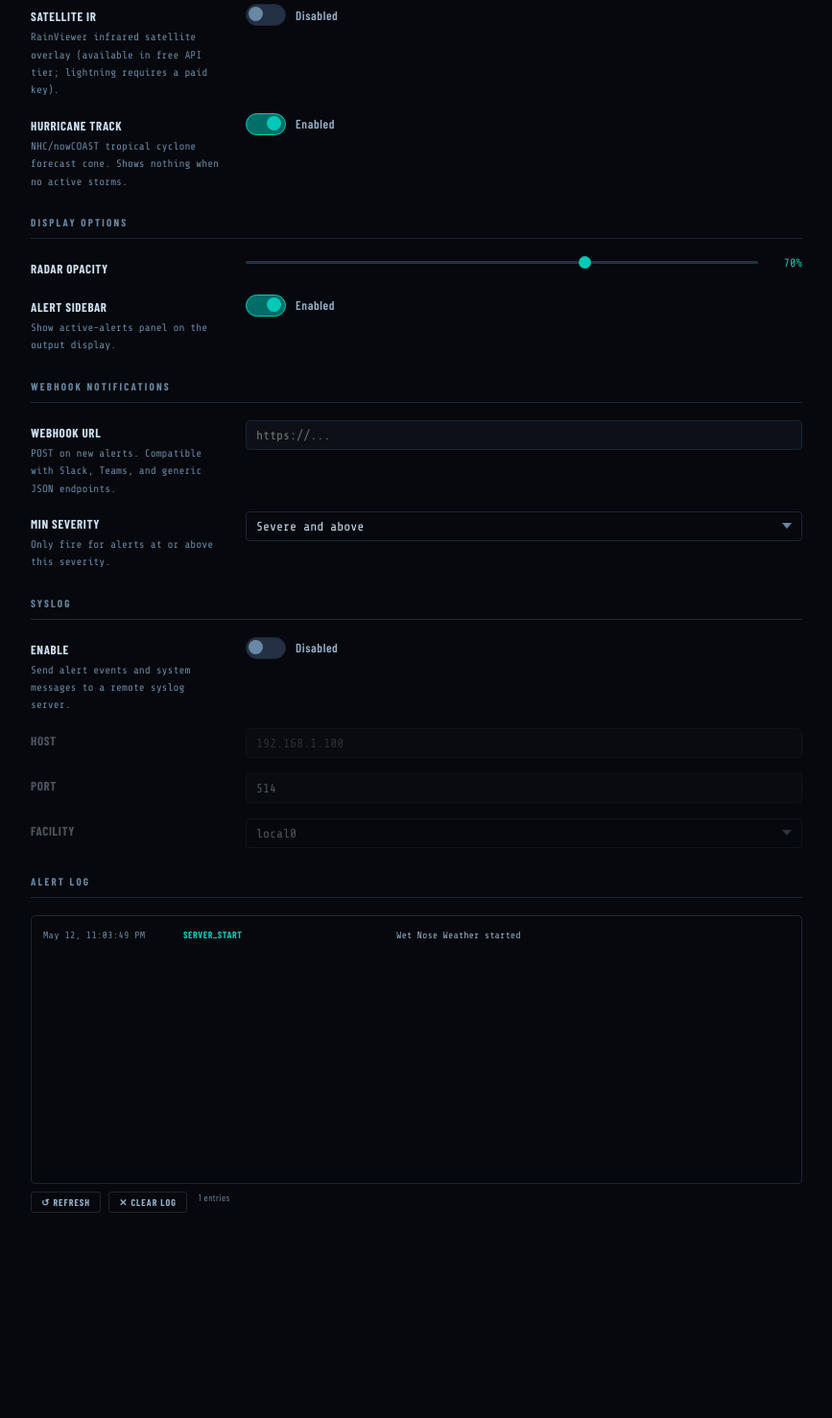
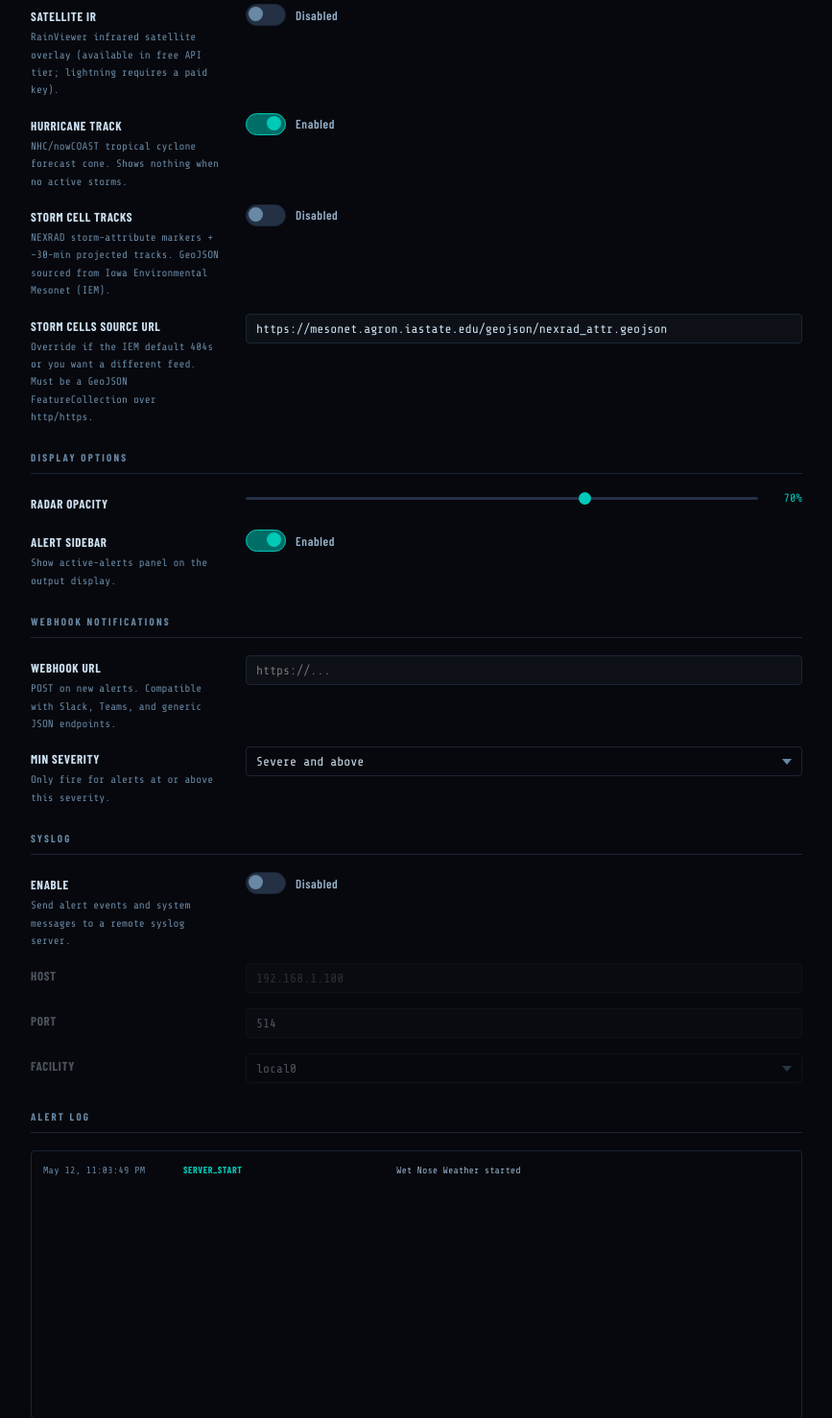
Before and after one commit to ShowSysDan/WetNoseWeather, a Flask app: page /settings in a window 1280 px wide. Shown: the part 1948-3426 px from the top of the page at 96% size, without its empty margins (206-1073 px from the left). Before the commit the page ends 3212 px from the top, so only its background shows below. Run offline with Flask 3, Linux system fonts and the light colour scheme; data that the repository does not hold is empty.

Commit message:
Add storm cell tracks overlay (IEM NEXRAD storm-attributes)
Settings
- show_storm_cells (bool, default off) and storm_cells_url (string,
  default https://mesonet.agron.iastate.edu/geojson/nexrad_attr.geojson).
- storm_cells_url goes through the existing _is_safe_url SSRF check:
  http/https only, no private/loopback IP literals. Empty string is
  allowed and disables the feature even if show_storm_cells is on.

Backend
- /api/storm_cells proxies the configured URL with a 30-second
  in-process cache (per URL, bounded to 8 entries). If the upstream
  hiccups we serve the last good payload with stale:true so the kiosk
  doesn't blink off the air for a single poll. Non-FeatureCollection
  responses are rejected explicitly.

Output (kiosk)
- New loadStormCells reads the proxy and renders a Leaflet LayerGroup:
  cell marker, escaped label "<id> · <dBZ>", and a dashed orange
  polyline projecting the cell's motion ~30 minutes ahead using a
  flat-earth approximation (good enough at NEXRAD scales). Polls
  every minute. Property names read case-insensitively because IEM
  has used both upper and lower case keys historically.

Settings page
- New "Storm Cell Tracks" toggle in the overlay section + a URL
  override field. Plumbed through applyToForm, saveSettings, and the
  overlays preview ("Cell tracks").

Docs
- README: feature description, configuration table, new API row,
  outbound-network bullet, external-data-sources table entry.

```diff
--- a/app.py
+++ b/app.py
@@ -118,6 +118,9 @@ DEFAULT_SETTINGS = {
     'pin_label':           '',
     'pin_radius_enabled':  False,
     'pin_radius_miles':    10,
+    # Storm cell tracks (IEM NEXRAD storm-attributes feed)
+    'show_storm_cells':    False,
+    'storm_cells_url':     'https://mesonet.agron.iastate.edu/geojson/nexrad_attr.geojson',
     'updated_at': 0,
 }
 
@@ -198,8 +201,13 @@ def validate_settings(data):
     en('syslog_facility',ALLOWED_SYSLOG_FACILITIES)
     for k in ('show_sidebar','show_alert_polygons','show_range_rings',
               'show_satellite_ir','show_hurricane','syslog_enabled',
-              'pin_enabled','pin_radius_enabled'):
+              'pin_enabled','pin_radius_enabled','show_storm_cells'):
         if k in data: out[k]=bool(data[k])
+    if 'storm_cells_url' in data:
+        url = str(data['storm_cells_url']).strip()[:2048]
+        if url and not _is_safe_url(url):
+            raise ValueError('storm_cells_url must be http(s) and not target a private/loopback address')
+        out['storm_cells_url'] = url
     if 'pin_label' in data:
         out['pin_label'] = str(data['pin_label']).strip()[:80]
     if 'webhook_url' in data:
@@ -532,6 +540,58 @@ def api_geocode():
             _geocode_cache.pop(old_key, None)
     return jsonify(out)
 
+# ── API: storm cells ──────────────────────────────────────
+# Proxy + cache for the IEM (Iowa Environmental Mesonet) NEXRAD
+# storm-attributes GeoJSON. URL is settable in /settings so it can be
+# pointed at a different feed without redeploying. We cache for 30s
+# per URL to be a polite client and to absorb the kiosk's polling.
+_STORM_CACHE_TTL_S  = 30
+_storm_cache        = {}    # url -> (timestamp, payload_dict, status_int)
+_storm_cache_lock   = threading.Lock()
+
+@app.route('/api/storm_cells')
+def api_storm_cells():
+    s   = load_settings()
+    url = (s.get('storm_cells_url') or '').strip()
+    if not url:
+        return jsonify({'type': 'FeatureCollection', 'features': [],
+                        'error': 'storm_cells_url is not set'}), 200
+    if not _is_safe_url(url):
+        return jsonify({'error': 'Configured storm_cells_url is not safe'}), 400
+
+    now = time.time()
+    with _storm_cache_lock:
+        hit = _storm_cache.get(url)
+        if hit and now - hit[0] < _STORM_CACHE_TTL_S:
+            return jsonify(hit[1]), hit[2]
+
+    try:
+        resp = req_lib.get(url, headers=HEADERS, timeout=8)
+        resp.raise_for_status()
+        data = resp.json()
+        if not isinstance(data, dict) or data.get('type') != 'FeatureCollection':
+            return jsonify({'type': 'FeatureCollection', 'features': [],
+                            'error': 'Upstream did not return a FeatureCollection'}), 502
+        with _storm_cache_lock:
+            _storm_cache[url] = (now, data, 200)
+            # Bound the cache: only ever a handful of URLs.
+            if len(_storm_cache) > 8:
+                _storm_cache.pop(next(iter(_storm_cache)), None)
+        return jsonify(data), 200
+    except req_lib.RequestException as e:
+        app_logger.warning(f'storm_cells fetch failed: {e}')
+        # Serve stale data if we have any so the kiosk doesn't go blank
+        # because IEM hiccuped for a single poll.
+        with _storm_cache_lock:
+            hit = _storm_cache.get(url)
+        if hit:
+            return jsonify({**hit[1], 'stale': True}), 200
+        return jsonify({'type': 'FeatureCollection', 'features': [],
+                        'error': str(e)}), 502
+    except ValueError as e:
+        return jsonify({'type': 'FeatureCollection', 'features': [],
+                        'error': f'Upstream returned non-JSON: {e}'}), 502
+
 # ── API: hurricane ────────────────────────────────────────
 @app.route('/api/hurricane')
 def get_hurricane():
--- a/settings.example.json
+++ b/settings.example.json
@@ -25,5 +25,7 @@
   "pin_label":           "",
   "pin_radius_enabled":  false,
   "pin_radius_miles":    10,
+  "show_storm_cells":    false,
+  "storm_cells_url":     "https://mesonet.agron.iastate.edu/geojson/nexrad_attr.geojson",
   "updated_at":          0
 }
--- a/templates/settings.html
+++ b/templates/settings.html
@@ -492,6 +492,26 @@
         </div>
       </div>
     </div>
+
+    <div class="field-row">
+      <div class="field-label"><strong>Storm Cell Tracks</strong>
+        <span>NEXRAD storm-attribute markers + ~30-min projected tracks. GeoJSON sourced from Iowa Environmental Mesonet (IEM).</span></div>
+      <div class="field-control">
+        <div class="toggle-wrap">
+          <label class="toggle"><input type="checkbox" id="show_storm_cells">
+            <div class="toggle-track"></div><div class="toggle-thumb"></div></label>
+          <span class="toggle-desc" id="td-storm-cells">—</span>
+        </div>
+      </div>
+    </div>
+    <div class="field-row">
+      <div class="field-label"><strong>Storm Cells Source URL</strong>
+        <span>Override if the IEM default 404s or you want a different feed. Must be a GeoJSON FeatureCollection over http/https.</span></div>
+      <div class="field-control">
+        <input class="styled-input" type="url" id="storm_cells_url"
+               placeholder="https://mesonet.agron.iastate.edu/geojson/nexrad_attr.geojson">
+      </div>
+    </div>
   </div>
 
   <!-- ── Display ── -->
@@ -839,13 +859,14 @@ function applyToForm(s){
   // Text inputs
   document.getElementById('webhook_url').value=s.webhook_url||'';
   document.getElementById('syslog_host').value=s.syslog_host||'';
+  document.getElementById('storm_cells_url').value=s.storm_cells_url||'';
   document.getElementById('syslog_port').value=s.syslog_port||514;
 
   // Toggles
   const toggles=[
     ['show_sidebar','td-sidebar'],['show_alert_polygons','td-polygons'],
     ['show_range_rings','td-rings'],['show_satellite_ir','td-satellite'],
-    ['show_hurricane','td-hurricane'],
+    ['show_hurricane','td-hurricane'],['show_storm_cells','td-storm-cells'],
   ];
   toggles.forEach(([id,desc])=>{
     document.getElementById(id).checked=s[id]!==false;
@@ -882,6 +903,7 @@ function updatePreview(s){
   if(s.show_range_rings)    ov.push('Rings');
   if(s.show_satellite_ir)      ov.push('Lightning');
   if(s.show_hurricane)      ov.push('Hurricane');
+  if(s.show_storm_cells)    ov.push('Cell tracks');
   document.getElementById('prev-overlays').textContent=ov.length?ov.join(', '):'None';
 }
 
@@ -967,6 +989,8 @@ async function saveSettings(){
     pin_label:           document.getElementById('pin_label').value.trim(),
     pin_radius_enabled:  document.getElementById('pin_radius_enabled').checked,
     pin_radius_miles:    parseFloat(document.getElementById('pin_radius_miles').value)||10,
+    show_storm_cells:    document.getElementById('show_storm_cells').checked,
+    storm_cells_url:     document.getElementById('storm_cells_url').value.trim(),
   };
   try{
     const resp=await fetch('/api/settings',{method:'POST',
```
Also changed, not shown: templates/output.html (+96 -0 lines), README.md.
